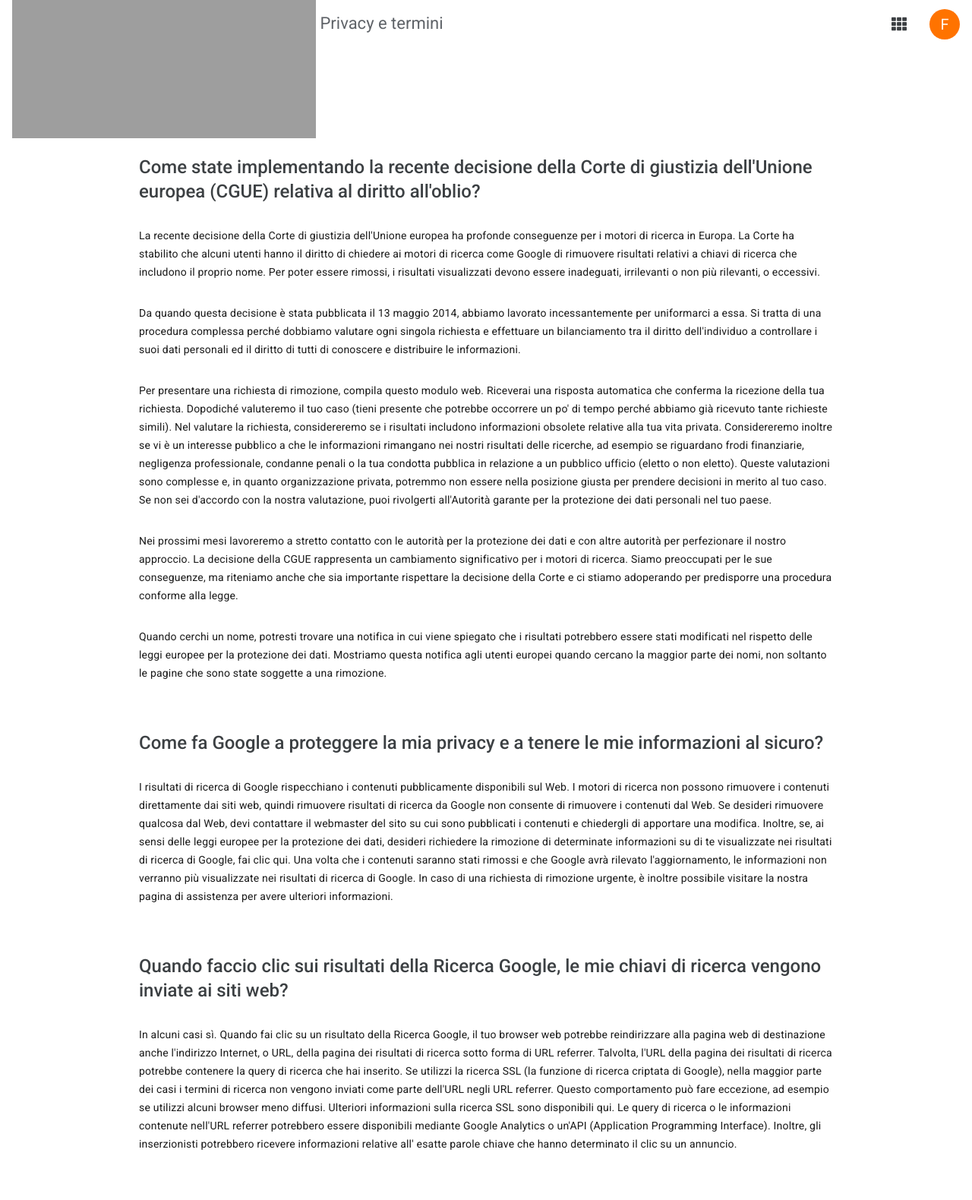
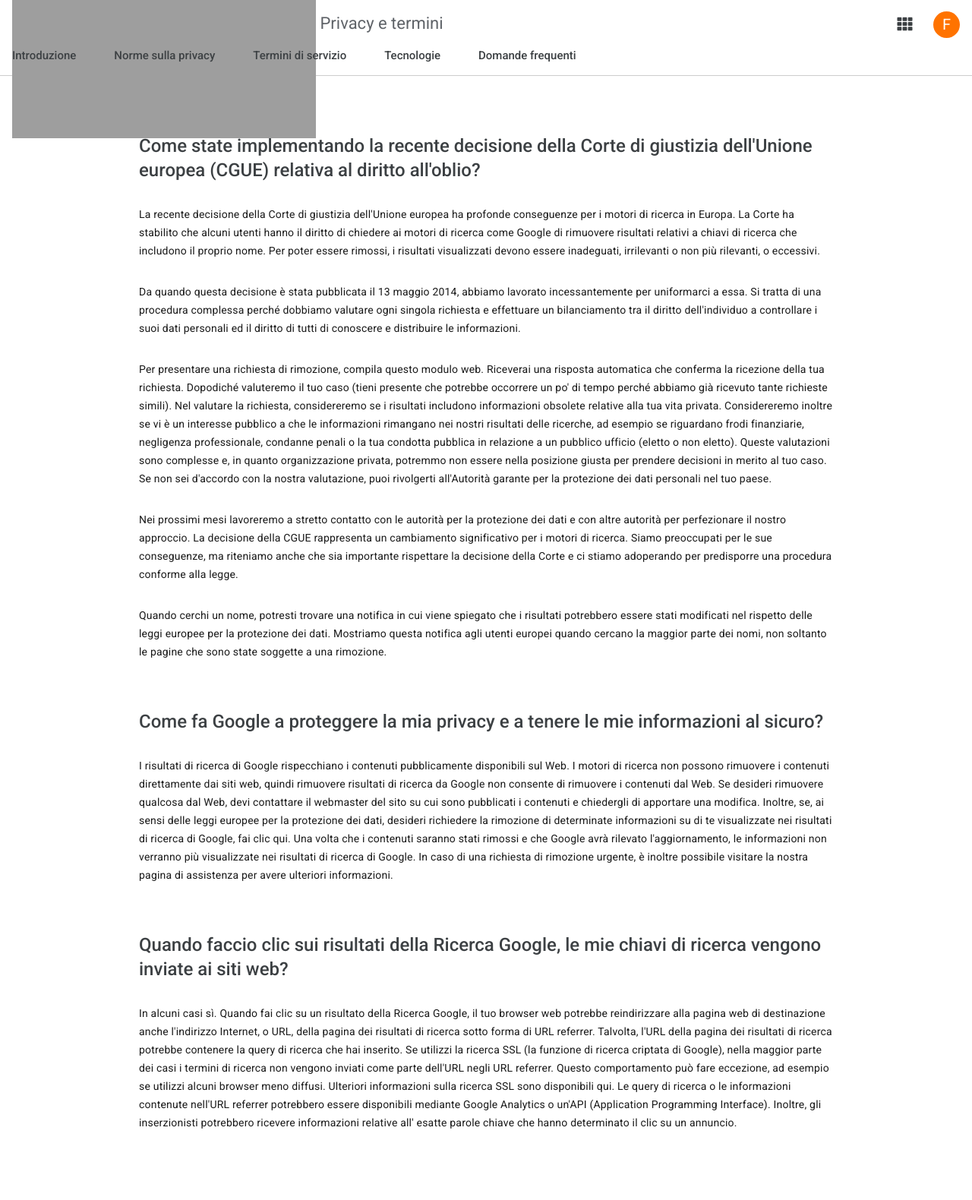
Before and after one commit to FabioMezzina/php-google-faq, a PHP site: page / in a window 1280 px wide. Shown: the whole page at 76% size. After the commit the page ends 1486 px from the top, so only its background shows below. Run offline with PHP 8.4, Linux system fonts and the light colour scheme; grey boxes are pictures that could not be loaded.

Commit message:
add header bottom nav

```diff
--- a/dist/css/main.css
+++ b/dist/css/main.css
@@ -5,6 +5,7 @@
 }
 
 body {
+  position: relative;
   font-family: "Roboto", sans-serif;
   font-size: 14px;
   color: #3c4043;
@@ -34,8 +35,18 @@ a {
   text-decoration: none;
 }
 
+ul {
+  display: flex;
+  list-style: none;
+}
+
 .site-header {
-  height: 100px;
+  position: fixed;
+  top: 0;
+  left: 0;
+  width: 100%;
+  background-color: #fff;
+  border-bottom: 1px solid rgba(0, 0, 0, 0.2);
 }
 
 .top-nav {
@@ -65,8 +76,8 @@ a {
   justify-content: center;
   align-items: center;
   margin-right: 20px;
-  height: 40px;
-  width: 40px;
+  height: 35px;
+  width: 35px;
   border-radius: 50%;
   cursor: pointer;
   transition: 0.2s;
@@ -79,8 +90,8 @@ a {
   display: inline-flex;
   justify-content: center;
   align-items: center;
-  height: 40px;
-  width: 40px;
+  height: 35px;
+  width: 35px;
   padding: 2px;
   color: #fff;
   background-color: #ff7300;
@@ -91,3 +102,27 @@ a {
 .user-alias:hover {
   color: #5f6368;
 }
+
+.nav-list {
+  padding: 0 16px;
+}
+.nav-list li {
+  font-size: 15px;
+  font-weight: 500;
+  height: 35px;
+  margin-right: 50px;
+  border-bottom: 2px solid transparent;
+  cursor: pointer;
+  transition: 0.2s;
+}
+.nav-list li:hover, .nav-list lifocus {
+  color: #3367d6;
+  border-bottom: 2px solid #3367d6;
+}
+.nav-list a {
+  color: inherit;
+}
+
+.site-main {
+  padding-top: 80px;
+}
--- a/index.php
+++ b/index.php
@@ -57,7 +57,25 @@ $faqs = [
         <span class="user-alias">F</span>
       </div>
     </nav>
-    <nav class="bottom-nav"></nav>
+    <nav class="bottom-nav">
+      <ul class="nav-list">
+        <li>
+          <a href="#">Introduzione</a>
+        </li>
+        <li>
+          <a href="#">Norme sulla privacy</a>
+        </li>
+        <li>
+          <a href="#">Termini di servizio</a>
+        </li>
+        <li>
+          <a href="#">Tecnologie</a>
+        </li>
+        <li>
+          <a href="#">Domande frequenti</a>
+        </li>
+      </ul>
+    </nav>
   </header>
 
 <!-- MAIN SECTION -->
--- a/src/scss/main.scss
+++ b/src/scss/main.scss
@@ -4,3 +4,5 @@
 @import "./partials/commons";
 // header
 @import "./partials/header";
+// site main
+@import "./partials/site-main"
--- a/src/scss/partials/_commons.scss
+++ b/src/scss/partials/_commons.scss
@@ -6,6 +6,7 @@
 }
 
 body {
+  position: relative;
   font-family: $main-font;
   font-size: $main-font-size;
   color: $main-color;
@@ -35,3 +36,8 @@ p {
 a {
   text-decoration: none;
 }
+
+ul {
+  display: flex;
+  list-style: none;
+}
--- a/src/scss/partials/_header.scss
+++ b/src/scss/partials/_header.scss
@@ -1,5 +1,10 @@
 .site-header {
-  height: 100px;
+  position: fixed;
+  top: 0;
+  left: 0;
+  width: 100%;
+  background-color: #fff;
+  border-bottom: 1px solid rgba(0,0,0, .2);
 }
 // TOP NAVIGATION SECTION
 .top-nav {
@@ -31,8 +36,8 @@
   justify-content: center;
   align-items: center;
   margin-right: 20px;
-  height: 40px;
-  width: 40px;
+  height: 35px;
+  width: 35px;
   border-radius: 50%;
   cursor: pointer;
   transition: .2s;
@@ -45,8 +50,8 @@
   display: inline-flex;
   justify-content: center;
   align-items: center;
-  height: 40px;
-  width: 40px;
+  height: 35px;
+  width: 35px;
   padding: 2px;
   color: #fff;
   background-color: rgb(255, 115, 0);
@@ -59,3 +64,23 @@
 }
 
 // BOTTOM NAV SECTION
+.nav-list {
+  padding: 0 16px;
+  li {
+    font-size: $secondary-font-size;
+    font-weight: 500;
+    height: 35px;
+    margin-right: 50px;
+    border-bottom: 2px solid transparent;
+    cursor: pointer;
+    transition: .2s;
+    &:hover,
+    &focus{
+      color: $cta-hover-color;
+      border-bottom: 2px solid $cta-hover-color;
+    }
+  }
+  a {
+    color: inherit;
+  }
+}
--- /dev/null
+++ b/src/scss/partials/_site-main.scss
@@ -0,0 +1,3 @@
+.site-main {
+  padding-top: 80px;
+}
--- a/src/scss/partials/_variables.scss
+++ b/src/scss/partials/_variables.scss
@@ -1,7 +1,9 @@
 $main-font: 'Roboto', sans-serif;
 $main-font-size: 14px;
+$secondary-font-size: 15px;
 $questions-font-size: 24px;
 
 $main-color: #3c4043;
 $secondary-color: rgba(0, 0, 0, 0.9);
 $privacy-color: #5f6368;
+$cta-hover-color: #3367d6;
```
